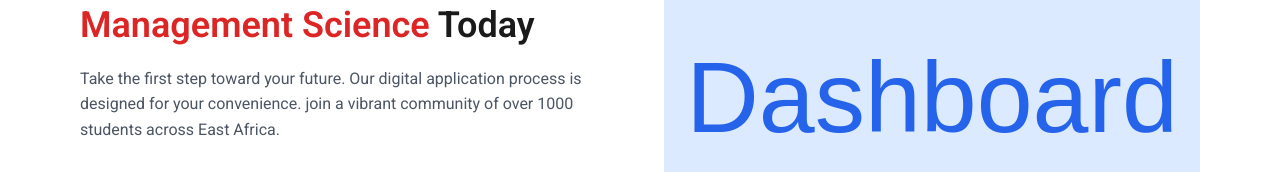
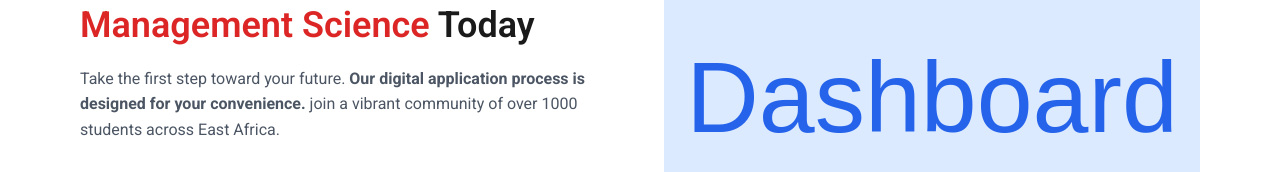
Before and after one commit to nelly256/EAIMS-Application-portal, a plain HTML site: page index.html in a window 1280 px wide. Shown: the part 369-541 px from the top of the page. Drawn offline with Linux system fonts and the light colour scheme.

Commit message:
bold application process convenience text

```diff
--- a/index.html
+++ b/index.html
@@ -40,7 +40,7 @@
         <h1 class="hero-title">Begin your journey at<br />
           <span class="text-red">East African Institute for</span><br />
           <span class="text-red">Management Science</span> Today</h1>
-        <p class="hero-subtitle">Take the first step toward your future.  Our digital application process is designed for your convenience. join a vibrant community of over 1000 students across East Africa.</p>
+        <p class="hero-subtitle">Take the first step toward your future.  <strong>Our digital application process is designed for your convenience.</strong> join a vibrant community of over 1000 students across East Africa.</p>
         <div class="hero-actions">
           <a href="#" class="btn btn-primary btn-lg">Apply Now</a>
           <a href="#features" class="btn btn-outline btn-lg">Learn More</a>
```
